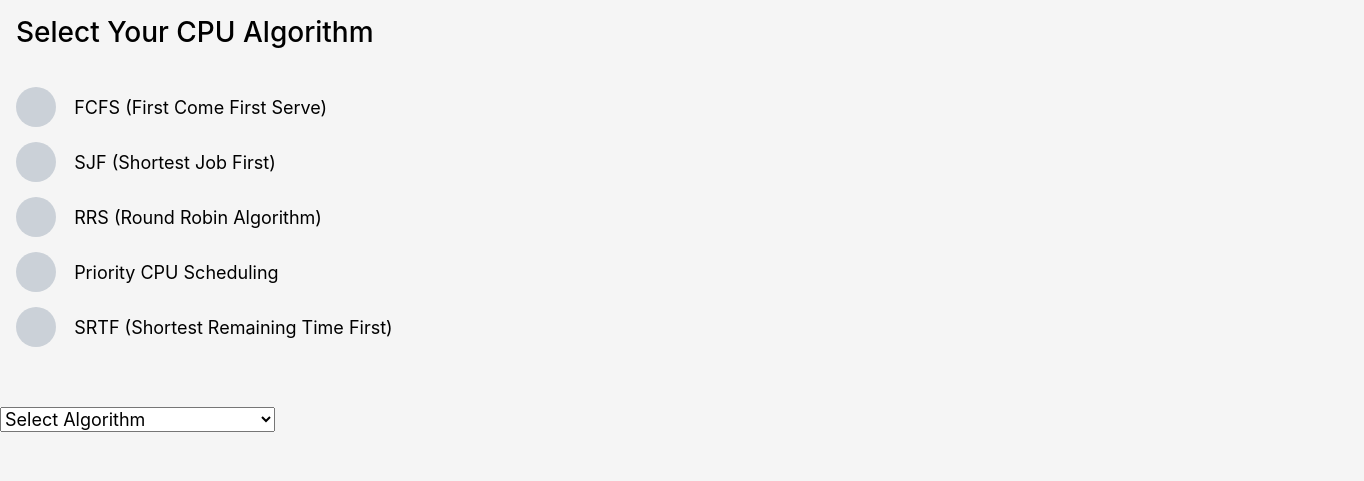
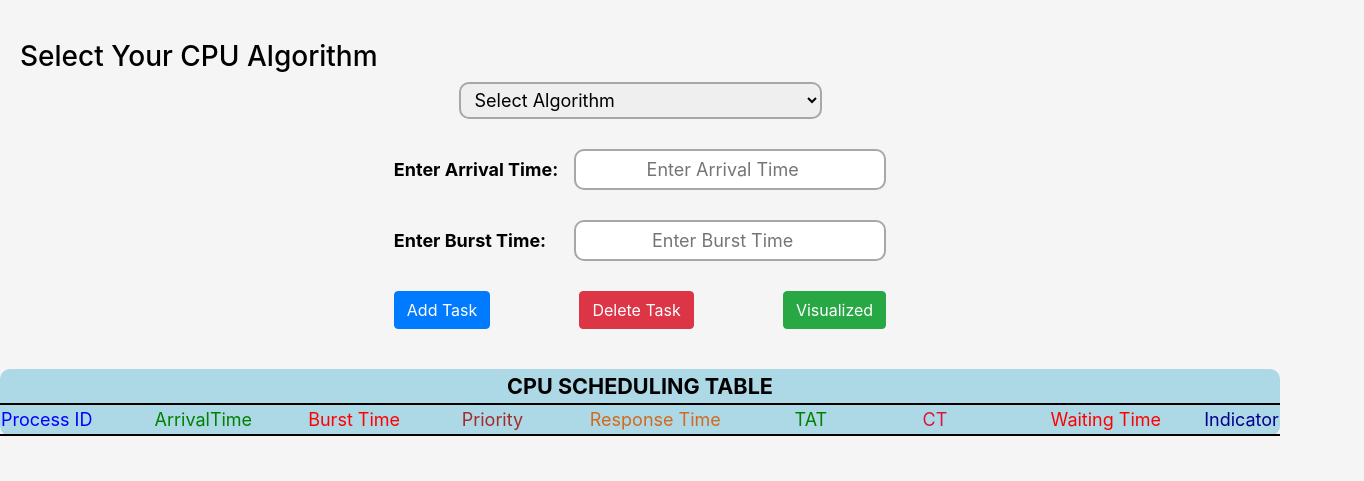
Before and after one commit to Vatsal2054/CPU-scheduling-algorithm-visualizer, a plain HTML site: page index.html in a window 1280 px wide. Shown: the part 70-551 px from the top of the page, 1364 px wide, since content can reach past the window. Drawn offline with nearby package versions, Linux system fonts and the light colour scheme.

Commit message:
feat: complete styling and modification of project

```diff
--- a/assets/css/style.css
+++ b/assets/css/style.css
@@ -16,10 +16,10 @@ form {
     font-size: large;
 }
 
-span {
+/* span {
     position: absolute;
     left: 180px;
-}
+} */
 
 table {
     font-size: large;
@@ -60,12 +60,55 @@ table {
     padding: 50px;
 }
 
+.form-entry {
+    display: flex;
+    justify-content: center;
+    align-items: center;
+    flex-direction: column;
+    padding: 40px 20px;
+}
+
+.form-heading {
+    display: block;
+    width: 100%;
+}
+
 .InputFiled {
     border-radius: 10px;
 }
 
 .InputFolder {
-    margin-left: 32%;
+    display: flex;
+    justify-content: center;
+    justify-items: center;
+    flex-direction: column;
+    gap: 10px;
+    padding: 20px 0;
+}
+
+.input-section{
+    display: flex;
+    /* flex-direction: row; */
+    justify-content: space-between;
+    align-items: center;
+    gap: 1rem;
+    padding: 10px 0;
+}
+
+select, .inputField {
+    padding: 5px 10px;
+    border-radius: 10px;
+    border: 2px solid #a7a7a7;
+    outline: none;
+
+    &:focus, &:active {
+        border: 2px solid #007bff;
+    }
+}
+
+.actions {
+    display: flex;
+    justify-content: space-between;
 }
 
 #table {
@@ -103,14 +146,15 @@ table {
 }
 
 .MainPage {
-    display: flex;
-    flex-direction: column;
-    width: 80%;
-    margin-left: 10%;
+    /* display: flex; */
+    /* flex-direction: column; */
+    /* width: 80%; */
+    /* margin-left: 10%;    */
 }
 
 #timequanta {
-    margin-left: 35%;
+    display: none;
+    /* margin-left: 35%; */
 }
 
 #myChart {
--- a/assets/js/os.js
+++ b/assets/js/os.js
@@ -2,17 +2,21 @@ let rows = 2;
 document.getElementById("cover").hidden = false;
 document.getElementById("mytb").hidden = false;
 let table = document.getElementById("table");
+let selectedAlgorithm;
 
 function radioClicked(e) {
-    if (e == "RR") {
-        document.getElementById("timetext").innerHTML = 'Enter Time Quanta';
-        document.getElementById("TQ").placeholder = 'Enter Time Quanta';
+    console.log("Algorithm selected");
+    clearTable();
+
+    if (e === "RR") {
+        // document.getElementById("timetext").innerHTML = 'Enter Time Quanta';
+        // document.getElementById("TQ").placeholder = 'Enter Time Quanta';
         document.getElementById("timequanta").style.display = 'block';
         var pl = document.getElementsByClassName("priority-input");
         for (i = 0; i < pl.length; i++) {
             pl[i].disabled = true;
         }
-    } else if (e == "PR") {
+    } else if (e === "PR") {
         document.getElementById("timequanta").style.display = 'none';
         var pl = document.getElementsByClassName("priority-input");
         for (i = 0; i < pl.length; i++) {
@@ -25,6 +29,38 @@ function radioClicked(e) {
             pl[i].disabled = true;
         }
     }
+    selectedAlgorithm = e;
+}
+
+function addEntry(e){
+    // console.log("Key pressed");
+    if (e.key === "Enter") {
+        addRow();
+    }
+}
+
+function clearTable() {
+    // Get the number of rows in the table
+    let rowCount = table.rows.length;
+
+    // Loop through the table rows and delete them, except for the header row
+    for (let i = rowCount - 1; i > 1; i--) {
+        table.deleteRow(i);
+    }
+
+    // Reset the rows counter to its initial value
+    rows = 2;
+
+    // Optionally, clear any other related data or reset UI elements
+    document.getElementById("BT").value = "";
+    document.getElementById("AT").value = "";
+    document.getElementById("TQ").value = "";
+    document.getElementById("averagebox1").value = "0";
+    document.getElementById("averagebox2").value = "0";
+    document.getElementById("processr").innerHTML = "";
+    document.getElementById("timer").innerHTML = "";
+    document.getElementById("cover").style.left = "0";
+    document.getElementById("cover").style.width = "100%";
 }
 
 function addRow() {
@@ -215,7 +251,7 @@ function calculate() {
     document.getElementById("timer").innerHTML = "";
 
     //SJF
-    if (document.getElementById("SJF").checked) {
+    if (selectedAlgorithm === "SJF") {
         let time = 0;
         let check_pro = [];
         for (i = 1; i <= processes; i++) {
@@ -289,7 +325,7 @@ function calculate() {
     }
 
     //FCFS
-    else if (document.getElementById("FCFS").checked) {
+    else if (selectedAlgorithm === "FCFS") {
         let time = 0;
         if (table.rows[2].cells[1].innerHTML == "0") {
             table.rows[2].cells[4].innerHTML = "0";
@@ -354,7 +390,7 @@ function calculate() {
     }
 
     //RR algorithm
-    else if (document.getElementById("RR").checked) {
+    else if (selectedAlgorithm === "RR"){
         var TQ = document.getElementById("TQ").value;
         if (TQ == "") {
             alert("Enter time quanta value!");
@@ -453,7 +489,7 @@ function calculate() {
     }
 
     //LJF
-    else if (document.getElementById("LJF").checked) {
+    else if (selectedAlgorithm === "LJF") {
         let time = 0;
         let check_pro = [];
         for (i = 1; i <= processes; i++) {
@@ -527,7 +563,7 @@ function calculate() {
     }
 
     //LRTF
-    else if (document.getElementById("LRTF").checked) {
+    else if (selectedAlgorithm === "LRTF") {
         let time = 0;
         let check_pro = [];
         let pr = document.getElementById("processr");
@@ -603,7 +639,7 @@ function calculate() {
     }
 
     //SRTF
-    else if (document.getElementById("SRTF").checked) {
+    else if (selectedAlgorithm === "SRTF")  {
         let time = 0;
         let check_pro = [];
         let pr = document.getElementById("processr");
@@ -697,7 +733,7 @@ function calculate() {
     }
 
     //Priority
-    else if (document.getElementById("PR").checked) {
+    else if (selectedAlgorithm === "PR"){
         let time = 0;
         let check_pro = [];
         for (i = 1; i <= processes; i++) {
--- a/index.html
+++ b/index.html
@@ -22,11 +22,8 @@
 
 
     <form>
-        <div class="my-heading">
-            <h3 class="">Select Your CPU Algorithm</h3>
-        </div>
 
-        <div>
+        <!-- <div>
             <div id="radio" class="container-radio">
                 <input class="option-input radio" type="radio" name="type" id="FCFS" onclick="radioClicked(this.id)">
                 <label for="FCFS">&nbsp;FCFS (First Come First Serve)</label>
@@ -37,59 +34,66 @@
                 <input class="option-input radio" type="radio" name="type" id="RR" onclick="radioClicked(this.id)">
                 <label for="RR">&nbsp;RRS (Round Robin Algorithm) </label>
                 <br>
-                <!-- <input class="option-input radio" type="radio" name="type" id="LJF" onclick="radioClicked(this.id)">
+                <input class="option-input radio" type="radio" name="type" id="LJF" onclick="radioClicked(this.id)">
                 <label for="LJF">&nbsp;LJF (Longest Job First)</label>
-                <br> -->
+                <br>
                 <input class="option-input radio" type="radio" name="type" id="PR" onclick="radioClicked(this.id)">
                 <label for="PR">&nbsp;Priority CPU Scheduling</label>
                 <br>
-                <!-- <input class="option-input radio" type="radio" name="type" id="LRTF" onclick="radioClicked(this.id)">
+                <input class="option-input radio" type="radio" name="type" id="LRTF" onclick="radioClicked(this.id)">
                 <label for="LRTF">&nbsp;LRTF (Longest Remaining Time First)</label>
-                <br> -->
+                <br>
                 <input class="option-input radio" type="radio" name="type" id="SRTF" onclick="radioClicked(this.id)">
                 <label for="SRTF">&nbsp;SRTF (Shortest Remaining Time First)</label>
                 <br>
                 <br>
             </div>
+        </div> -->
+        <div class="form-entry">
+            <div class="form-heading">
+                <h3>Select Your CPU Algorithm</h3>
             </div>
 
-        <div class="new-input">
+            <div class="algorithm-input">
                 <div class="dropdown">
-                <select title="Select your CPU algorithm" name="Algorithm" id="Algorithm">
+                    <select title="Select your CPU algorithm" name="Algorithm" id="Algorithm" onchange="radioClicked(this.value)">
                         <option value="" selected disabled>Select Algorithm</option>
                         <option value="FCFS">FCFS (First Come First Serve)</option>
+                        <option value="SJF">SJF (Shortest Job First)</option>
+                        <option value="RR">RRS (Round Robin Algorithm)</option>
+                        <option value="PR">Priority CPU Scheduling</option>
+                        <option value="SRTF">SRTF (Shortest Remaining Time First)</option>
                     </select>
                 </div>
             </div>
 
             <div class="MainPage">
-
-
-            <br><br>
-
                 <div class="InputFolder">
+                    <div class="input-section">
                         <strong>Enter Arrival Time:</strong>
-                <span><input type="number" min="0" id="AT" placeholder="Enter Arrival Time" style="height: 30px;
-                    background-color: white; color: black; border: 2px solid
-                    black;  margin-left: 255%;" class="InputFiled"></span>
-
-                <br><br>
+                        <span><input type="number" min="0" id="AT" placeholder="Enter Arrival Time" class="inputField"></span>
+                    </div>
+                    <div class="input-section">
                         <strong>Enter Burst Time: &nbsp</strong>
-                <span><input type="number" min="0" id="BT" placeholder="Enter Burst Time" style="height: 30px;
-                    background-color: white; color: black; border: 2px solid
-                    black;margin-left: 255%;" class="InputFiled" ></span>
-
-                <br><br>
+                        <span><input type="number" min="0" id="BT" placeholder="Enter Burst Time" onkeydown="addEntry(event)" class="inputField"></span>
+                    </div>
+                    <div id="timequanta" class="input-section">
                         <strong>Enter Time Quanta (For RR): &nbsp</strong>
-                <span><input type="number" min="0" id="TQ" placeholder="Enter Time Quanta" style="height: 30px;
-                         background-color: white; color: black; border: 2px solid black; margin-left: 300%;" class="InputFiled"></span>
+                        <span><input type="number" min="0" id="TQ" placeholder="Enter Time Quanta" onkeydown="addEntry(event)" class="inputField"></span>
                     </div>
-            <br><br>
+                </div>
+                <div class="actions">
+                    <button type="button" id="add" class="btn btn-primary" onclick="addRow()">Add Task</button>
+                    <button type="button" id="delete" class="btn btn-danger" onclick="deleteRow()">Delete Task</button>
+                    <button type="button" class="btn btn-success" id="execute" onclick="calculate()">Visualized</button>
+                </div>
+            </div>
         </div>
     </form>
-    <div style="height:10px; ">
 
-    </div>
+    <!-- <div style="height:10px; ">
+
+    </div> -->
     <table id="table" style="width: 100%;">
         <thead>
             <tr>
@@ -114,9 +118,6 @@
     <br><br>
 
     <div class="btnGang">
-        <button type="button" id="add" class="btn btn-primary" onclick="addRow()">Add Task</button>
-        <button type="button" id="delete" class="btn btn-danger" onclick="deleteRow()">Delete Task</button>
-        <button type="button" class="btn btn-success" id="execute" onclick="calculate()">Visualized</button>
         <div class="avg-text" id="average" style="color:green">Avg. Completion Time = <input class="ans-avg" type="text" id="averagebox1" placeholder="0" readonly style="border-radius: 10px;"></div>
         <br><br>
 
@@ -151,7 +152,7 @@
             <canvas id="myChart" width="800" height="650" style="background-color: lightblue;"></canvas>
         </center>
     </div>
-    <footer id="about" class="footer mt-auto py-3">
+    <!-- <footer id="about" class="footer mt-auto py-3">
 		<div class="container text-center">
 			<span class="text-muted">Chirag Aggarwal</span>
 			<div class="social-icons mt-2">
@@ -166,7 +167,7 @@
 				</a>
 			</div>
 		</div>
-	</footer>
+	</footer> -->
 
 </body>
 <script src="assets/js/canvasjs.min.js"></script>
```
Also changed, not shown: 1 other file. Lines whose indentation alone changed are shown as unchanged.
